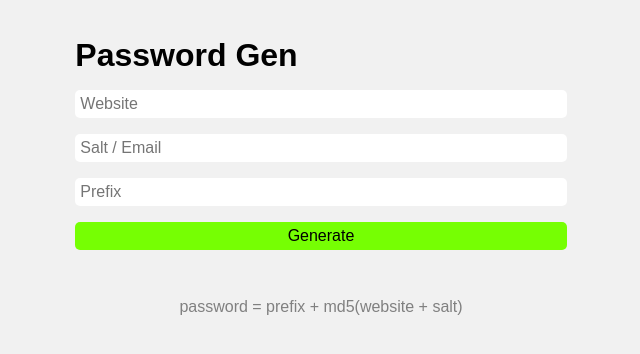
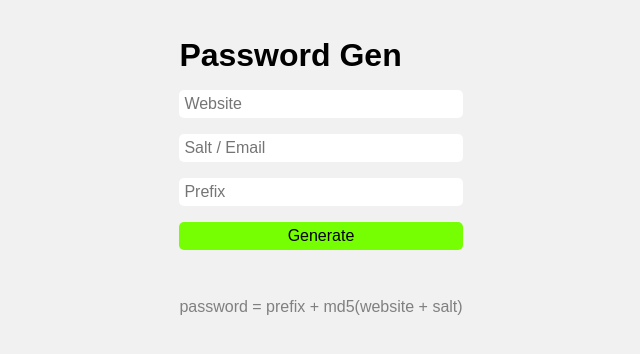
Before and after one commit to wenyuzhao/wenyuzhao.github.io, a Jekyll site: the page password.html, which Jekyll copies as it is, in a window 1280 px wide. Shown: the top 354 px of the page, without its empty margins (319-959 px from the left). Built offline with Jekyll 4.4.1, drawn with Linux system fonts in a browser that asks for light colours; Markdown is read by kramdown in place of the engine named in the settings.

Commit message:
Update password.html

```diff
--- a/password.html
+++ b/password.html
@@ -21,7 +21,7 @@
                 flex-direction: column;
                 align-items: stretch;
                 padding: 1rem;
-                width: 13cm;
+                max-width: 13cm;
                 align-self: center;
             }
             @media screen and (max-width: 13cm) {
```
